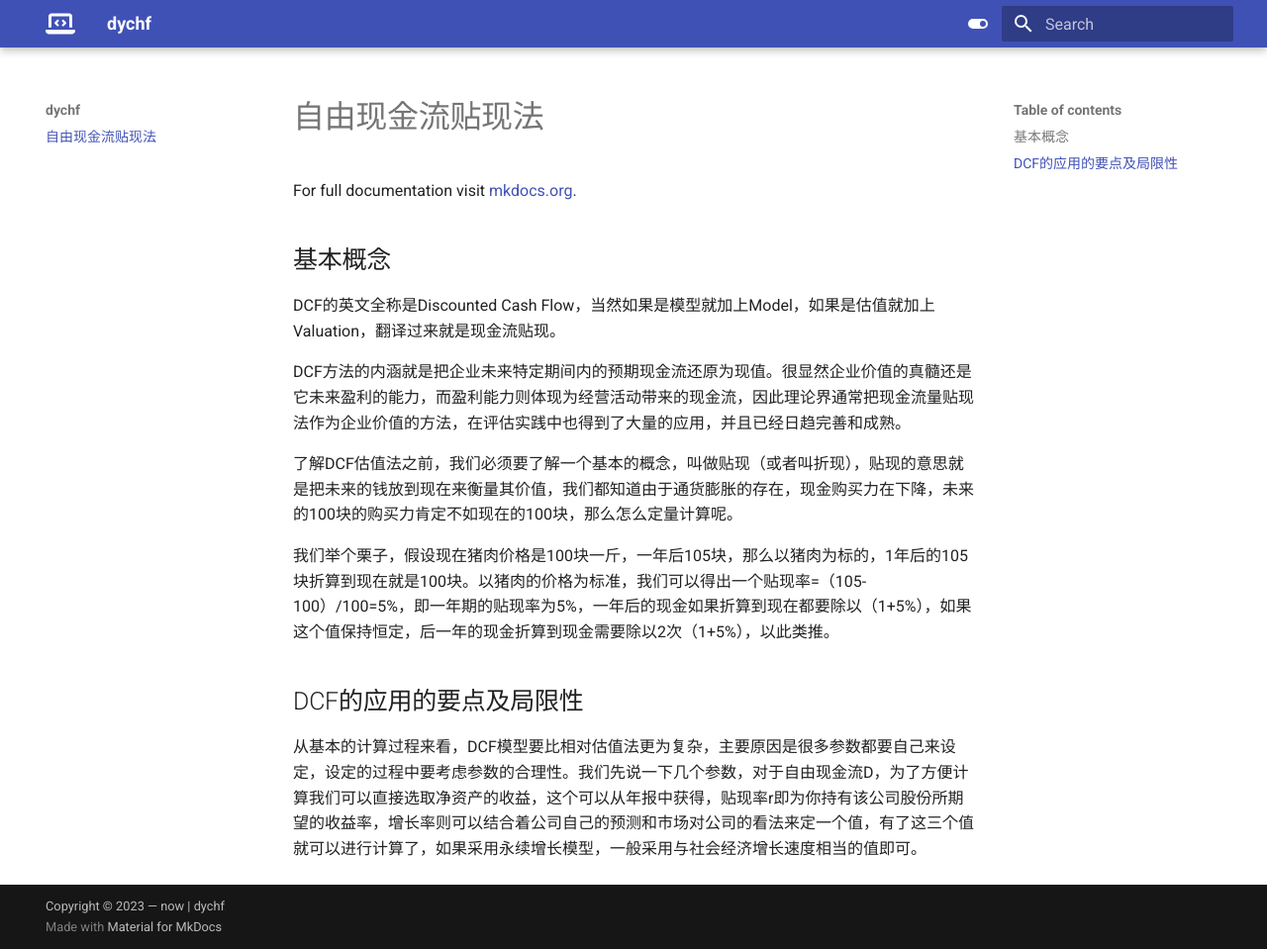
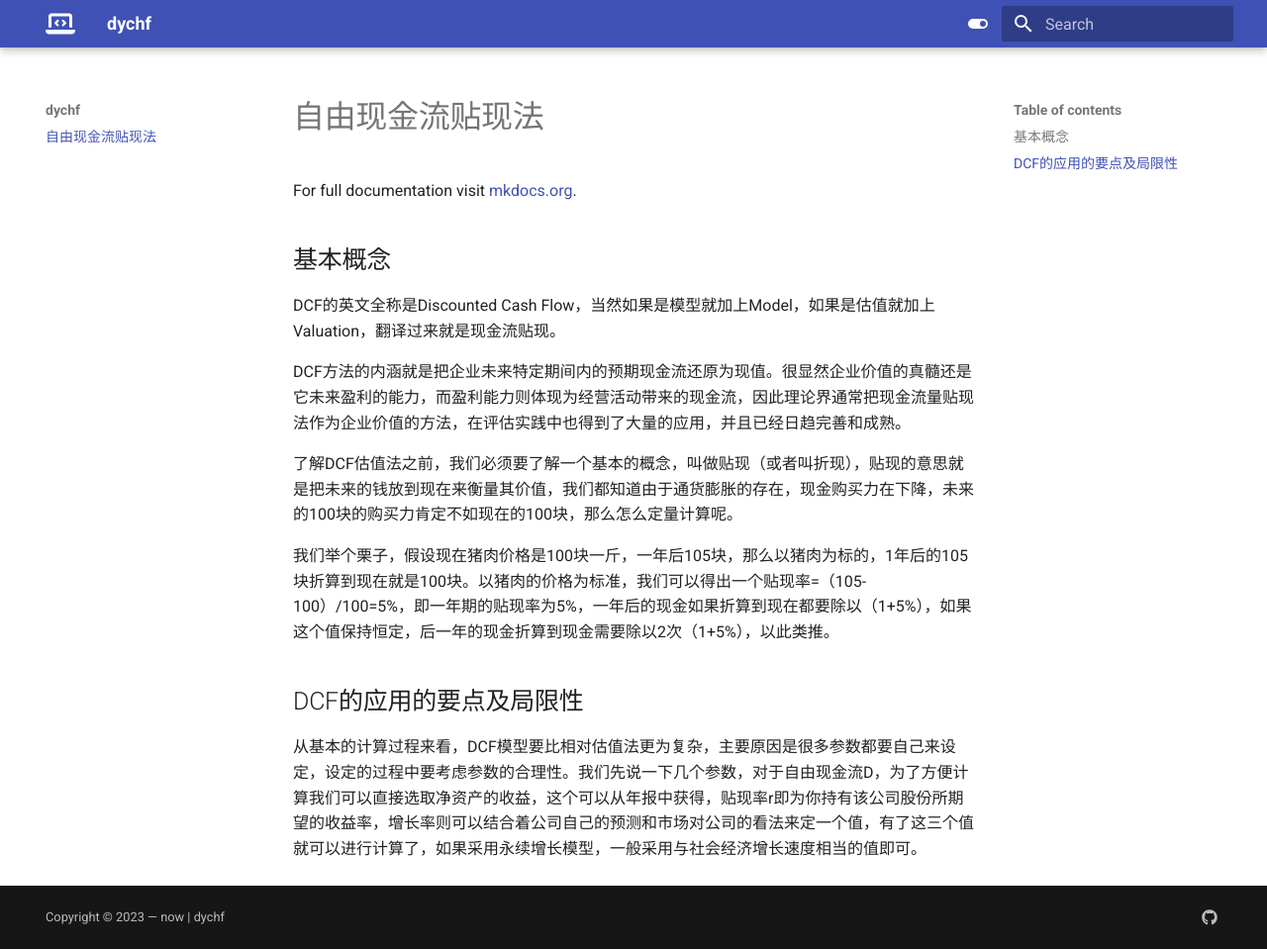
Before and after one commit to dychf/dychf.github.io, an MkDocs documentation site: the page built from docs/index.md, in a window 1280 px wide and 959 px high. Shown: the whole window at 99% size. Built offline with MkDocs 1.6.1 and Material for MkDocs 9.7.7, drawn with Linux system fonts in a browser that asks for light colours.

Commit message:
Update mkdocs.yml

```diff
--- a/mkdocs.yml
+++ b/mkdocs.yml
@@ -62,3 +62,9 @@ theme:
       default-tag: fontawesome/solid/tag
       hardware-tag: fontawesome/solid/microchip
       software-tag: fontawesome/solid/laptop-code
+
+extra:
+  generator: false
+  social:
+    - icon: fontawesome/brands/github
+      link: https://github.com/dychf
```
